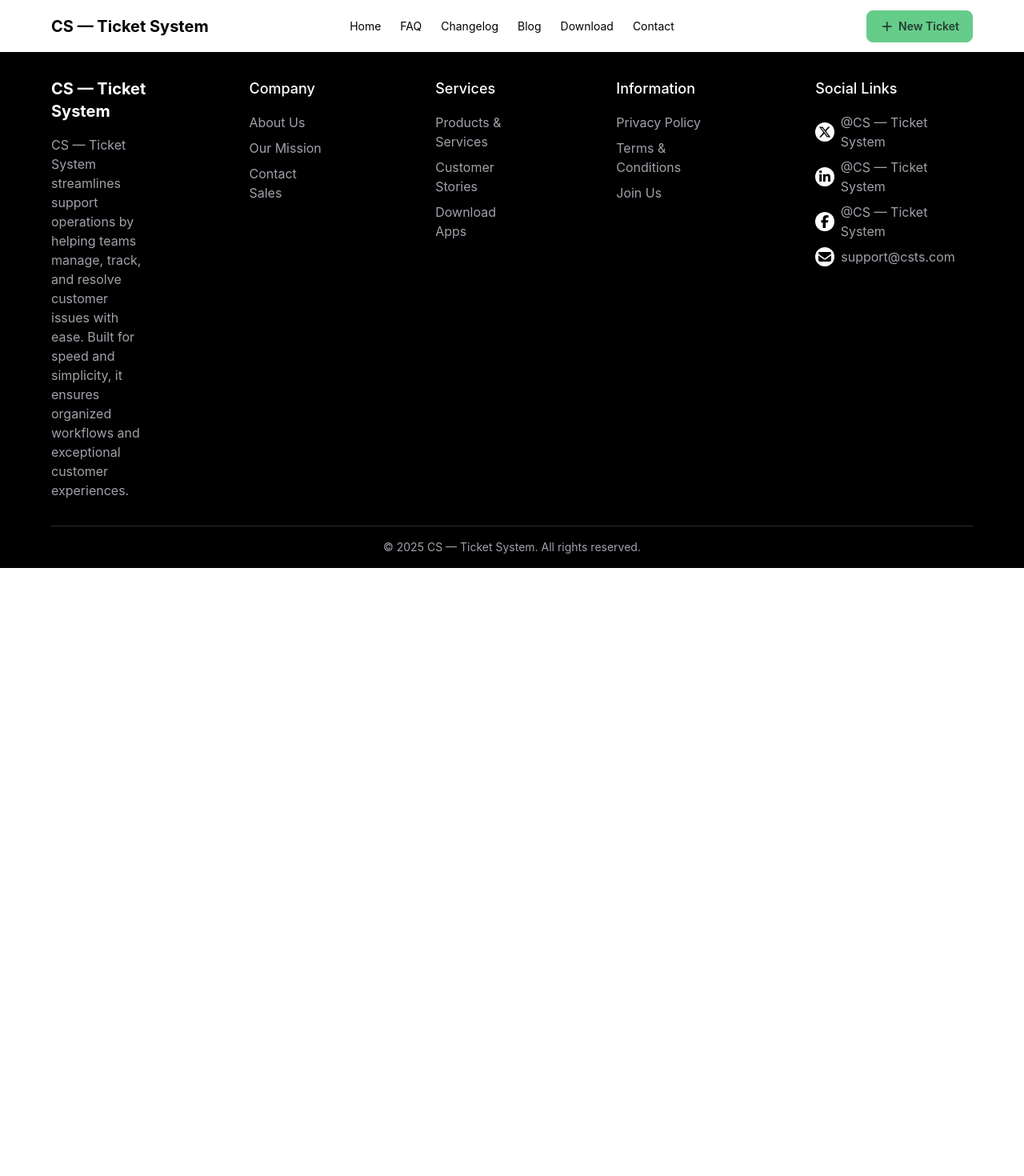
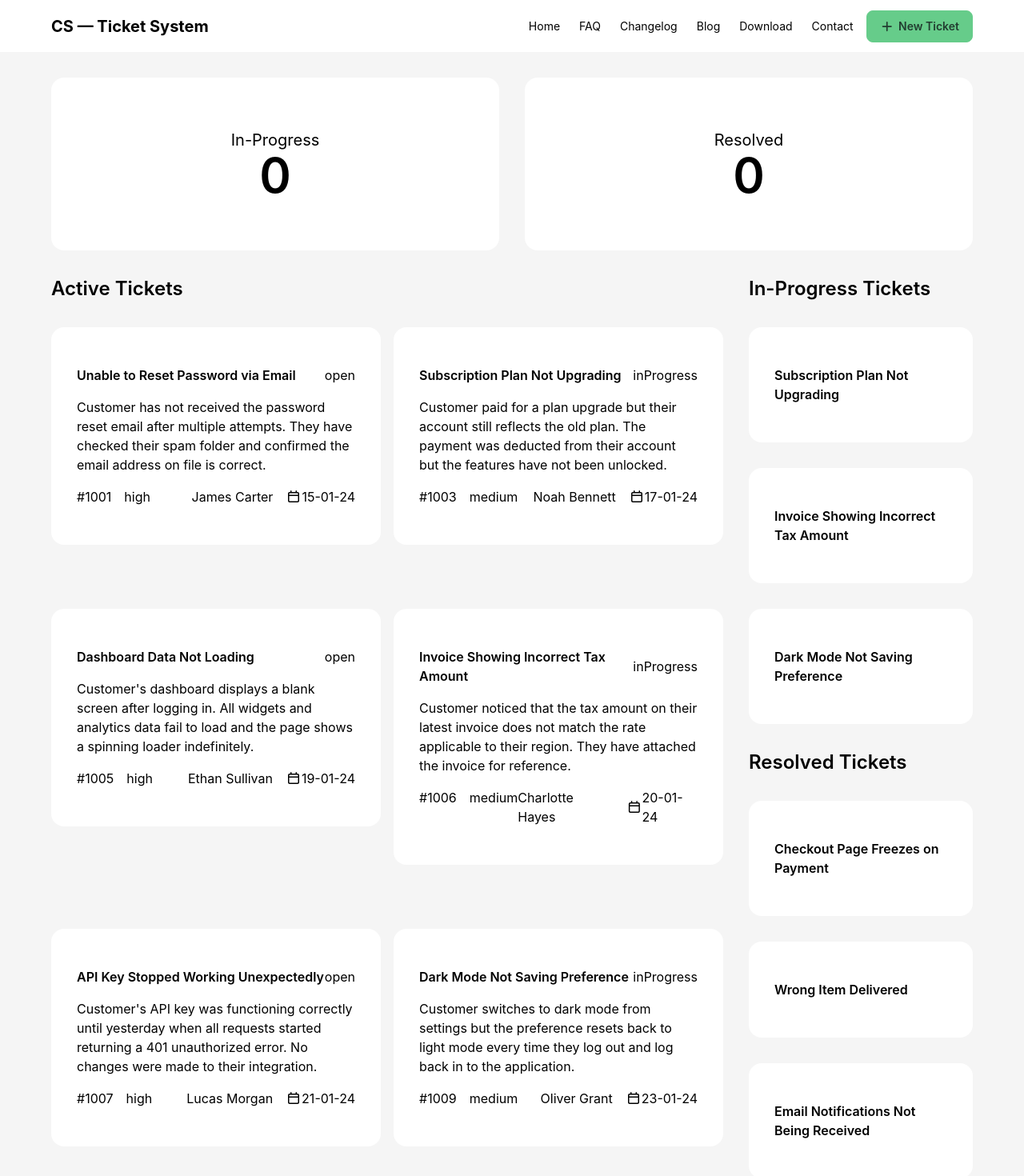
Before and after one commit to xcdtasif/ph-mr-md-13, a React (Vite) app: page / in a window 1280 px wide. Shown: the top 1470 px of the page at 80% size. Before the commit the page ends 800 px from the top, so only its background shows below. Built offline with nearby package versions, Linux system fonts and the light colour scheme.

Commit message:
feat: add dashboard with ticket stats, active tickets, in-progress tickets, and resolved tickets

```diff
--- a/src/App.jsx
+++ b/src/App.jsx
@@ -1,11 +1,14 @@
 import "./App.css";
-import Footer from "./components/Footer";
-import Header from "./components/Header";
+import Dashboard from "./components/Dashboard/Dashboard";
+import Footer from "./components/Footer/Footer";
+import Header from "./components/Header/Header";
 
 function App() {
   return (
     <div>
       <Header />
+
+      <Dashboard />
 
       <Footer />
     </div>
--- /dev/null
+++ b/src/components/Dashboard/Dashboard.jsx
@@ -0,0 +1,27 @@
+import Tickets from "../Tickets/Tickets";
+
+export default function Dashboard() {
+  return (
+    <div className="bg-[#f5f5f5] text-black">
+      {/* dashboard */}
+      <div className="max-w-360 mx-auto gap-8 px-16">
+        {/* ticket stats */}
+        <div className="grid grid-cols-2 gap-8">
+          {/* in-progress */}
+          <div className="bg-white text-center my-8 p-16 rounded-2xl">
+            <h2 className="text-xl">In-Progress</h2>
+            <p className="text-6xl font-semibold">0</p>
+          </div>
+
+          {/* resolved */}
+          <div className="bg-white text-center my-8 p-16 rounded-2xl">
+            <h2 className="text-xl">Resolved</h2>
+            <p className="text-6xl font-semibold">0</p>
+          </div>
+        </div>
+
+        <Tickets />
+      </div>
+    </div>
+  );
+}
--- a/src/components/Footer.jsx
+++ b/src/components/Footer/Footer.jsx
@@ -4,9 +4,9 @@ export default function Footer() {
   return (
     <div className="bg-black text-white">
       {/* footer */}
-      <footer className="max-w-360 mx-auto gap-0 px-16">
+      <footer className="max-w-360 mx-auto gap-8 px-16">
         {/* grid */}
-        <div className="grid grid-cols-[auto_auto_auto_auto_auto] gap-32 py-8">
+        <div className="grid grid-cols-[auto_auto_auto_auto_auto] gap-16 py-8">
           {/* cs — ticket system */}
           <div className="space-y-4">
             <div className="text-xl font-bold">
--- a/src/components/Header.jsx
+++ b/src/components/Header/Header.jsx
@@ -30,22 +30,22 @@ export default function Header() {
               className="menu menu-sm dropdown-content bg-base-100 rounded-box z-1 mt-3 w-52 p-2 shadow"
             >
               <li>
-                <a>Home</a>
+                <a href="#">Home</a>
               </li>
               <li>
-                <a>FAQ</a>
+                <a href="#">FAQ</a>
               </li>
               <li>
-                <a>Changelog</a>
+                <a href="#">Changelog</a>
               </li>
               <li>
-                <a>Blog</a>
+                <a href="#">Blog</a>
               </li>
               <li>
-                <a>Download</a>
+                <a href="#">Download</a>
               </li>
               <li>
-                <a>Contact</a>
+                <a href="#">Contact</a>
               </li>
             </ul>
           </div>
@@ -54,32 +54,28 @@ export default function Header() {
           </a>
         </div>
 
-        {/* center */}
-        <div className="navbar-center hidden lg:flex">
-          <ul className="menu menu-horizontal px-1">
+        {/* right */}
+        <div className="navbar-end">
+          <ul className="menu menu-horizontal px-1 hidden lg:flex">
             <li>
-              <a>Home</a>
+              <a href="#">Home</a>
             </li>
             <li>
-              <a>FAQ</a>
+              <a href="#">FAQ</a>
             </li>
             <li>
-              <a>Changelog</a>
+              <a href="#">Changelog</a>
             </li>
             <li>
-              <a>Blog</a>
+              <a href="#">Blog</a>
             </li>
             <li>
-              <a>Download</a>
+              <a href="#">Download</a>
             </li>
             <li>
-              <a>Contact</a>
+              <a href="#">Contact</a>
             </li>
           </ul>
-        </div>
-
-        {/* right */}
-        <div className="navbar-end">
           <a className="btn btn-primary">
             <FontAwesomeIcon icon="fa-solid fa-plus" />
             <span className="font-semibold">New Ticket</span>
--- /dev/null
+++ b/src/components/Ticket/ActiveTicket.jsx
@@ -0,0 +1,35 @@
+import { FontAwesomeIcon } from "@fortawesome/react-fontawesome";
+
+export default function ActiveTicket({ ticket }) {
+  const { id, title, description, customer, priority, status, createdAt } =
+    ticket;
+
+  return (
+    <div>
+      {/* active ticket */}
+      <div className="bg-white p-8 my-8 rounded-2xl">
+        <span className="flex justify-between my-4">
+          <h2 className="font-semibold">{title}</h2>
+          <button>{status}</button>
+        </span>
+
+        <p>{description}</p>
+
+        <span className="flex justify-between my-4">
+          <div className="flex gap-4">
+            <h2>#{id}</h2>
+            <h2>{priority}</h2>
+          </div>
+
+          <div className="flex gap-4">
+            <h2>{customer}</h2>
+            <span className="flex items-center">
+              <FontAwesomeIcon icon="fa-regular fa-calendar" />
+              {createdAt}
+            </span>
+          </div>
+        </span>
+      </div>
+    </div>
+  );
+}
--- /dev/null
+++ b/src/components/Ticket/InProgressTicket.jsx
@@ -0,0 +1,14 @@
+export default function InProgressTicket({ ticket }) {
+  const { title } = ticket;
+
+  return (
+    <div>
+      {/* in-progress ticket */}
+      <div className="bg-white p-8 my-8 rounded-2xl">
+        <span className="flex justify-between my-4">
+          <h2 className="font-semibold">{title}</h2>
+        </span>
+      </div>
+    </div>
+  );
+}
--- /dev/null
+++ b/src/components/Ticket/ResolvedTicket.jsx
@@ -0,0 +1,14 @@
+export default function ResolvedTicket({ ticket }) {
+  const { title } = ticket;
+
+  return (
+    <div>
+      {/* resolved ticket */}
+      <div className="bg-white p-8 my-8 rounded-2xl">
+        <span className="flex justify-between my-4">
+          <h2 className="font-semibold">{title}</h2>
+        </span>
+      </div>
+    </div>
+  );
+}
--- /dev/null
+++ b/src/components/Tickets/Tickets.jsx
@@ -0,0 +1,63 @@
+import { useEffect, useState } from "react";
+import ActiveTicket from "../Ticket/ActiveTicket";
+import InProgressTicket from "../Ticket/InProgressTicket";
+import ResolvedTicket from "../Ticket/ResolvedTicket";
+
+export default function Tickets() {
+  const [tickets, setTickets] = useState([]);
+
+  useEffect(() => {
+    fetch("/tickets.json")
+      .then((response) => response.json())
+      .then((data) => setTickets(data));
+  }, []);
+
+  return (
+    <div>
+      {/* tickets */}
+      <div className="grid grid-cols-[3fr_1fr] gap-8">
+        {/* active tickets */}
+        <div>
+          <h2 className="text-2xl font-semibold">Active Tickets</h2>
+
+          <div className="grid grid-cols-2 gap-4">
+            {tickets
+              .filter((ticket) => ticket.status !== "resolved")
+              .map((ticket) => (
+                <ActiveTicket key={ticket.id} ticket={ticket} />
+              ))}
+          </div>
+        </div>
+
+        {/* in-progress tickets, resolved tickets */}
+        <div>
+          {/* in-progress tickets */}
+          <div>
+            <h2 className="text-2xl font-semibold">In-Progress Tickets</h2>
+
+            <div className="">
+              {tickets
+                .filter((ticket) => ticket.status === "inProgress")
+                .map((ticket) => (
+                  <InProgressTicket key={ticket.id} ticket={ticket} />
+                ))}
+            </div>
+          </div>
+
+          {/* resolved tickets */}
+          <div>
+            <h2 className="text-2xl font-semibold">Resolved Tickets</h2>
+
+            <div className="">
+              {tickets
+                .filter((ticket) => ticket.status === "resolved")
+                .map((ticket) => (
+                  <ResolvedTicket key={ticket.id} ticket={ticket} />
+                ))}
+            </div>
+          </div>
+        </div>
+      </div>
+    </div>
+  );
+}
--- a/src/markdowns/links.md
+++ b/src/markdowns/links.md
@@ -4,3 +4,9 @@ https://www.npmjs.com/package/react-sweetalert2 <br>
 https://docs.google.com/document/d/1PgCh3hyOCvwmfcv1zCKbVL9hbjWAbYBkg13egCw0zZQ/ <br>
 https://tailwindcss.com/docs/installation/using-vite <br>
 https://fontawesome.com/search?ic=free-collection <br>
+
+https://vite.dev/guide/ <br>
+https://tailwindcss.com/docs/installation/using-vite <br>
+https://daisyui.com/docs/install/ <br>
+https://surge.sh/help/getting-started-with-surge <br>
+https://docs.fontawesome.com/web/use-with/react/ <br>
```
Also changed, not shown: 1 other file (tests, documents, lock files or other folders).
